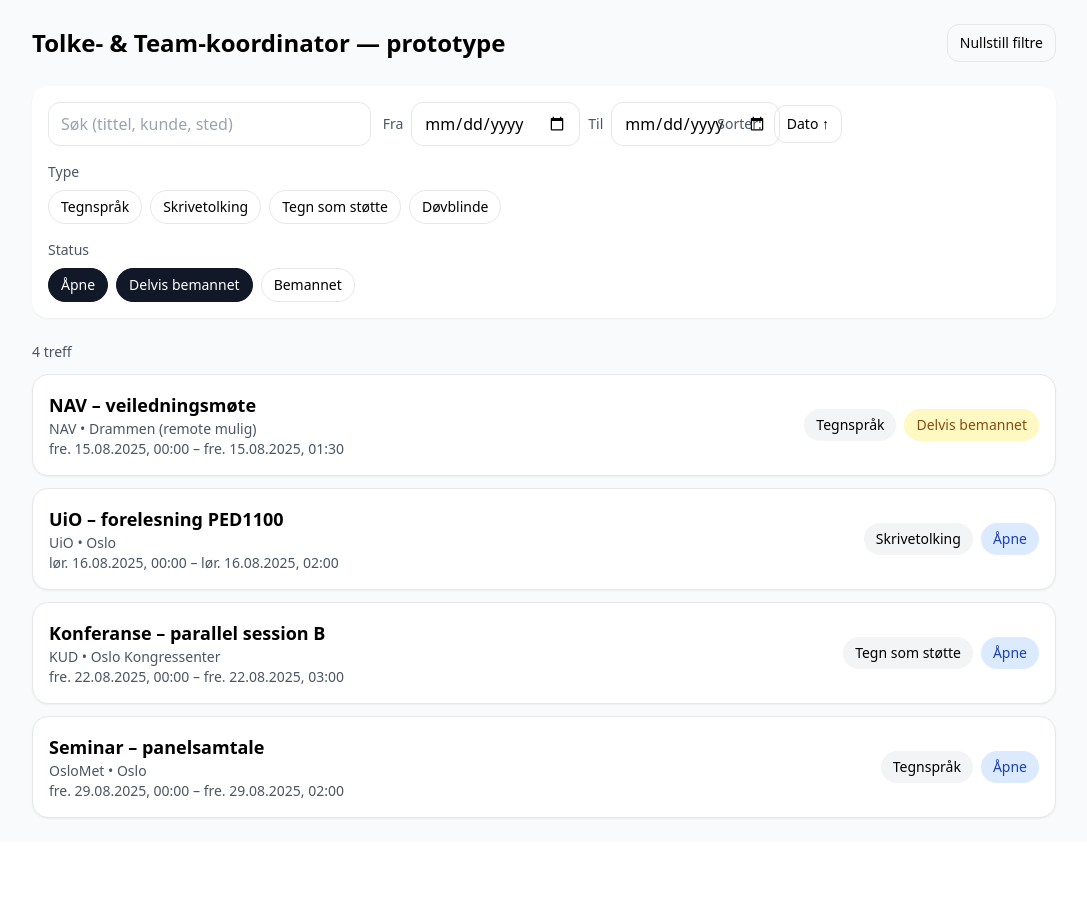
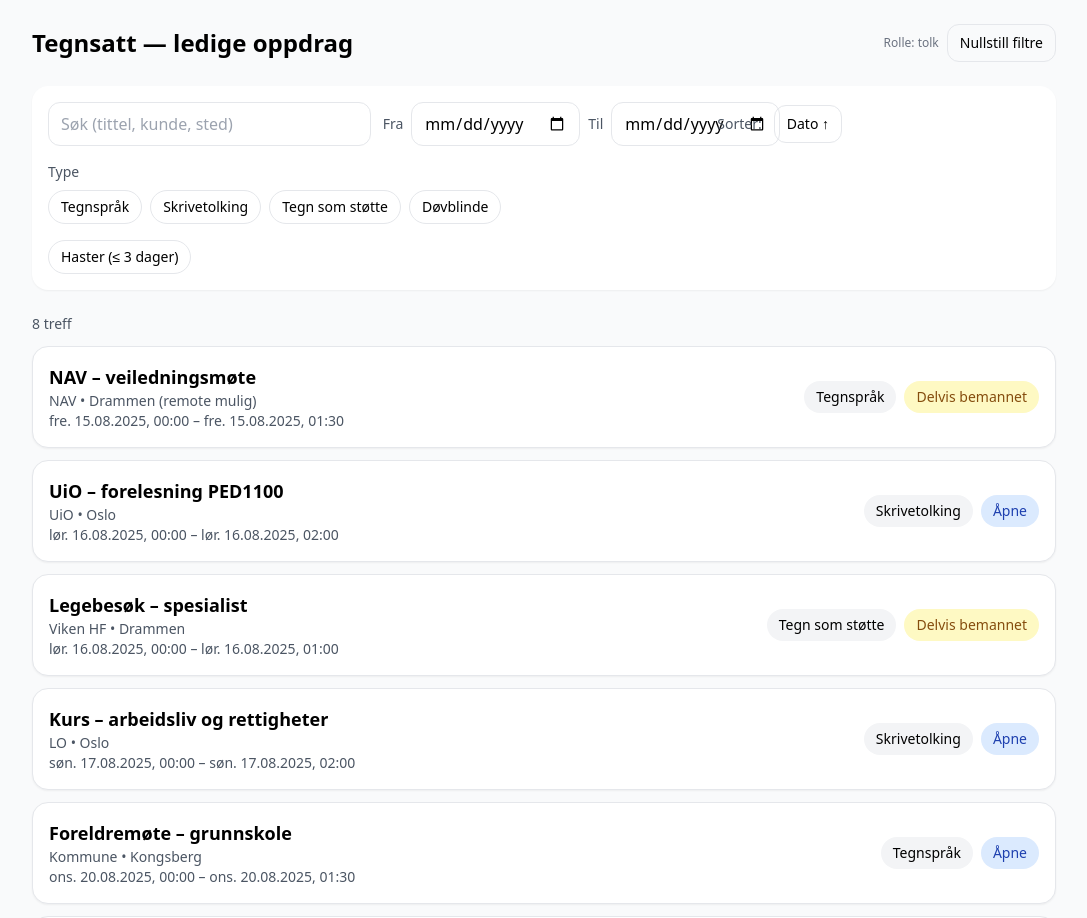
Before and after one commit to bizmomsara/bizmomsara-tegnsatt-coordinator-prototype, a Next.js app: page / in a window 1280 px wide. Shown: the top 918 px of the page, without its empty margins (96-1183 px from the left). Before the commit the page ends 842 px from the top, so only its background shows below. Built offline with nearby package versions, Linux system fonts and the light colour scheme.

Commit message:
Update page.jsx

```diff
--- a/app/page.jsx
+++ b/app/page.jsx
@@ -1,5 +1,5 @@
 'use client';
-import React, { useMemo, useState } from 'react';
+import React, { useMemo, useState, useEffect } from 'react';
 
 const TYPES = [
   { key: 'tegnspråk', label: 'Tegnspråk' },
@@ -22,6 +22,7 @@ function daysFromNow(n) {
 }
 
 const SEED = [
+  // eksisterende
   {
     id: 'A1',
     title: 'UiO – forelesning PED1100',
@@ -77,6 +78,62 @@ const SEED = [
     location: 'Oslo',
     required_interpreters: 2,
   },
+  // ekstra dummy-data
+  {
+    id: 'A6',
+    title: 'Kurs – arbeidsliv og rettigheter',
+    client: 'LO',
+    type: 'skrivetolking',
+    status: 'inviting',
+    start: daysFromNow(2).toISOString(),
+    end: new Date(daysFromNow(2).getTime() + 2 * 60 * 60 * 1000).toISOString(),
+    location: 'Oslo',
+    required_interpreters: 2,
+  },
+  {
+    id: 'A7',
+    title: 'Foreldremøte – grunnskole',
+    client: 'Kommune',
+    type: 'tegnspråk',
+    status: 'inviting',
+    start: daysFromNow(5).toISOString(),
+    end: new Date(daysFromNow(5).getTime() + 90 * 60 * 1000).toISOString(),
+    location: 'Kongsberg',
+    required_interpreters: 2,
+  },
+  {
+    id: 'A8',
+    title: 'Legebesøk – spesialist',
+    client: 'Viken HF',
+    type: 'tegn_som_støtte',
+    status: 'partly_filled',
+    start: daysFromNow(1).toISOString(),
+    end: new Date(daysFromNow(1).getTime() + 60 * 60 * 1000).toISOString(),
+    location: 'Drammen',
+    required_interpreters: 2,
+  },
+  {
+    id: 'A9',
+    title: 'Workshop – inkluderende formidling',
+    client: 'Kulturetaten',
+    type: 'skrivetolking',
+    status: 'inviting',
+    start: daysFromNow(10).toISOString(),
+    end: new Date(daysFromNow(10).getTime() + 2 * 60 * 60 * 1000).toISOString(),
+    location: 'Oslo',
+    required_interpreters: 2,
+  },
+  {
+    id: 'A10',
+    title: 'Universitet – labøvelse',
+    client: 'UiB',
+    type: 'tegnspråk',
+    status: 'staffed',
+    start: daysFromNow(4).toISOString(),
+    end: new Date(daysFromNow(4).getTime() + 3 * 60 * 60 * 1000).toISOString(),
+    location: 'Bergen',
+    required_interpreters: 2,
+  },
 ];
 
 function fmt(dateIso) {
@@ -98,10 +155,18 @@ function toggle(arr, value) {
 export default function Page() {
   const [q, setQ] = useState('');
   const [typeSel, setTypeSel] = useState([]);
-  const [statusSel, setStatusSel] = useState(['inviting', 'partly_filled']);
+  const [statusSel, setStatusSel] = useState(['inviting', 'partly_filled']); // default: bare ledige
   const [from, setFrom] = useState('');
   const [to, setTo] = useState('');
   const [sortAsc, setSortAsc] = useState(true);
+  const [rushOnly, setRushOnly] = useState(false); // HASTER
+  const [role, setRole] = useState('tolk'); // tolkes som default
+
+  // Les rolle fra cookie (settes i middleware etter innlogging)
+  useEffect(() => {
+    const m = document.cookie.match(/(?:^|; )role=([^;]+)/);
+    if (m && (m[1] === 'admin' || m[1] === 'tolk')) setRole(m[1]);
+  }, []);
 
   const filtered = useMemo(() => {
     let data = [...SEED];
@@ -120,10 +185,15 @@ export default function Page() {
       data = data.filter((a) => typeSel.includes(a.type));
     }
 
-    if (statusSel.length > 0) {
-      data = data.filter((a) => statusSel.includes(a.status));
+    // Skjul bemannede for tolker helt
+    if (role === 'tolk') {
+      data = data.filter((a) => a.status !== 'staffed');
+    } else {
+      // Admin kan filtrere på statusSel
+      if (statusSel.length > 0) data = data.filter((a) => statusSel.includes(a.status));
     }
 
+    // Dato-overlapp
     const fromTs = from ? new Date(from + 'T00:00:00').getTime() : null;
     const toTs = to ? new Date(to + 'T23:59:59').getTime() : null;
     if (fromTs || toTs) {
@@ -135,6 +205,12 @@ export default function Page() {
       });
     }
 
+    // Haster = starter innen 3 dager
+    if (rushOnly) {
+      const limit = daysFromNow(3).getTime() + (24 * 60 * 60 * 1000 - 1);
+      data = data.filter((a) => new Date(a.start).getTime() <= limit && new Date(a.start).getTime() >= Date.now());
+    }
+
     data.sort((a, b) => {
       const da = new Date(a.start).getTime();
       const db = new Date(b.start).getTime();
@@ -142,23 +218,21 @@ export default function Page() {
     });
 
     return data;
-  }, [q, typeSel, statusSel, from, to, sortAsc]);
+  }, [q, typeSel, statusSel, from, to, sortAsc, rushOnly, role]);
 
   return (
     <div className="min-h-screen bg-gray-50 p-6">
       <div className="max-w-5xl mx-auto space-y-6">
         <header className="flex items-center justify-between">
-          <h1 className="text-2xl font-bold">Tolke- & Team-koordinator — prototype</h1>
-          <div>
+          <h1 className="text-2xl font-bold">Tegnsatt — ledige oppdrag</h1>
+          <div className="flex items-center gap-2">
+            {/* Vis rolleindikator for demo */}
+            <span className="text-xs text-gray-500">Rolle: {role}</span>
             <button
               className="px-3 py-2 rounded-xl border text-sm hover:bg-white"
               onClick={() => {
-                setQ('');
-                setTypeSel([]);
-                setStatusSel(['inviting', 'partly_filled']);
-                setFrom('');
-                setTo('');
-                setSortAsc(true);
+                setQ(''); setTypeSel([]); setStatusSel(['inviting','partly_filled']);
+                setFrom(''); setTo(''); setSortAsc(true); setRushOnly(false);
               }}
             >
               Nullstill filtre
@@ -202,6 +276,7 @@ export default function Page() {
             </div>
           </div>
 
+          {/* Type */}
           <div>
             <div className="text-sm text-gray-600 mb-2">Type</div>
             <div className="flex flex-wrap gap-2">
@@ -215,9 +290,7 @@ export default function Page() {
                       : 'bg-white hover:bg-gray-50')
                   }
                   onClick={() =>
-                    setTypeSel((arr) =>
-                      arr.includes(t.key) ? arr.filter((v) => v !== t.key) : [...arr, t.key]
-                    )
+                    setTypeSel((arr) => toggle(arr, t.key))
                   }
                   aria-pressed={typeSel.includes(t.key)}
                 >
@@ -227,6 +300,8 @@ export default function Page() {
             </div>
           </div>
 
+          {/* Status (kun admin får velge Bemannet / se filter) */}
+          {role === 'admin' && (
             <div>
               <div className="text-sm text-gray-600 mb-2">Status</div>
               <div className="flex flex-wrap gap-2">
@@ -239,11 +314,7 @@ export default function Page() {
                         ? 'bg-gray-900 text-white border-gray-900'
                         : 'bg-white hover:bg-gray-50')
                     }
-                  onClick={() =>
-                    setStatusSel((arr) =>
-                      arr.includes(s.key) ? arr.filter((v) => v !== s.key) : [...arr, s.key]
-                    )
-                  }
+                    onClick={() => setStatusSel((arr) => toggle(arr, s.key))}
                     aria-pressed={statusSel.includes(s.key)}
                   >
                     {s.label}
@@ -251,8 +322,24 @@ export default function Page() {
                 ))}
               </div>
             </div>
+          )}
+
+          {/* Haster */}
+          <div className="flex items-center gap-3">
+            <button
+              className={
+                'px-3 py-1.5 rounded-full border text-sm ' +
+                (rushOnly ? 'bg-red-600 text-white border-red-600' : 'bg-white hover:bg-gray-50')
+              }
+              onClick={() => setRushOnly((v) => !v)}
+              title="Oppdrag som starter innen 3 dager"
+            >
+              Haster (≤ 3 dager)
+            </button>
+          </div>
         </section>
 
+        {/* Resultater */}
         <section className="space-y-3">
           <div className="text-sm text-gray-600">{filtered.length} treff</div>
           {filtered.map((a) => (
@@ -267,6 +354,7 @@ export default function Page() {
                   <span className="px-3 py-1.5 rounded-full bg-gray-100 text-sm">
                     {TYPES.find((t) => t.key === a.type)?.label}
                   </span>
+                  {/* Status-badge vises, men tolker får aldri se bemannede i lista uansett */}
                   <span className={
                     'px-3 py-1.5 rounded-full text-sm ' +
                     (a.status === 'staffed'
```
Lines whose indentation alone changed are shown as unchanged.
